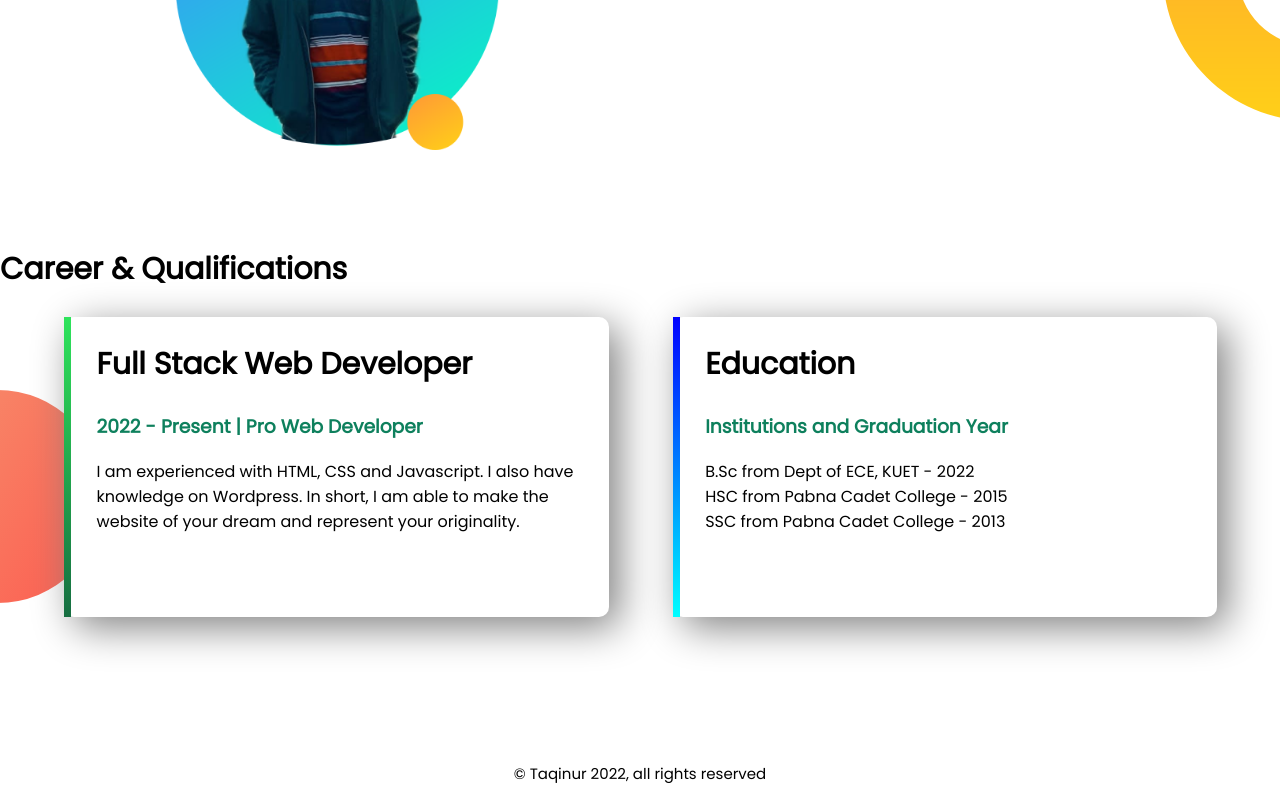
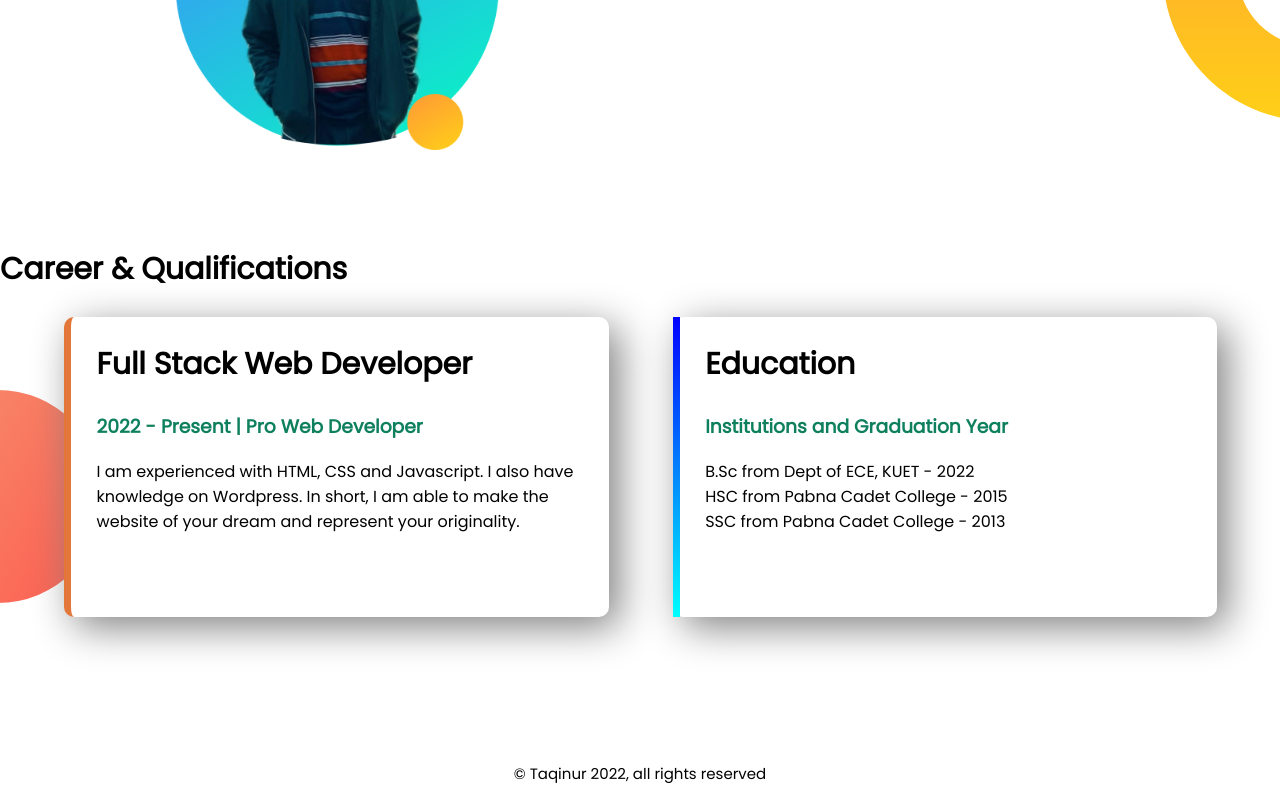
Before and after one commit to taqinur/developer-portfolio, a plain HTML site: page index.html in a window 1280 px wide. Shown: the part 778-1578 px from the top of the page. Drawn offline with Linux system fonts and the light colour scheme.

Commit message:
changed border color

```diff
--- a/style.css
+++ b/style.css
@@ -58,7 +58,7 @@ section{
 }
 #full-stack{
     border-left: 7px solid;
-    border-image: linear-gradient(180deg, rgb(46, 228, 91), rgb(22, 109, 65));
+    border-color: rgb(226, 119, 57);
     border-image-slice: 1;
 }
 #education{
```
